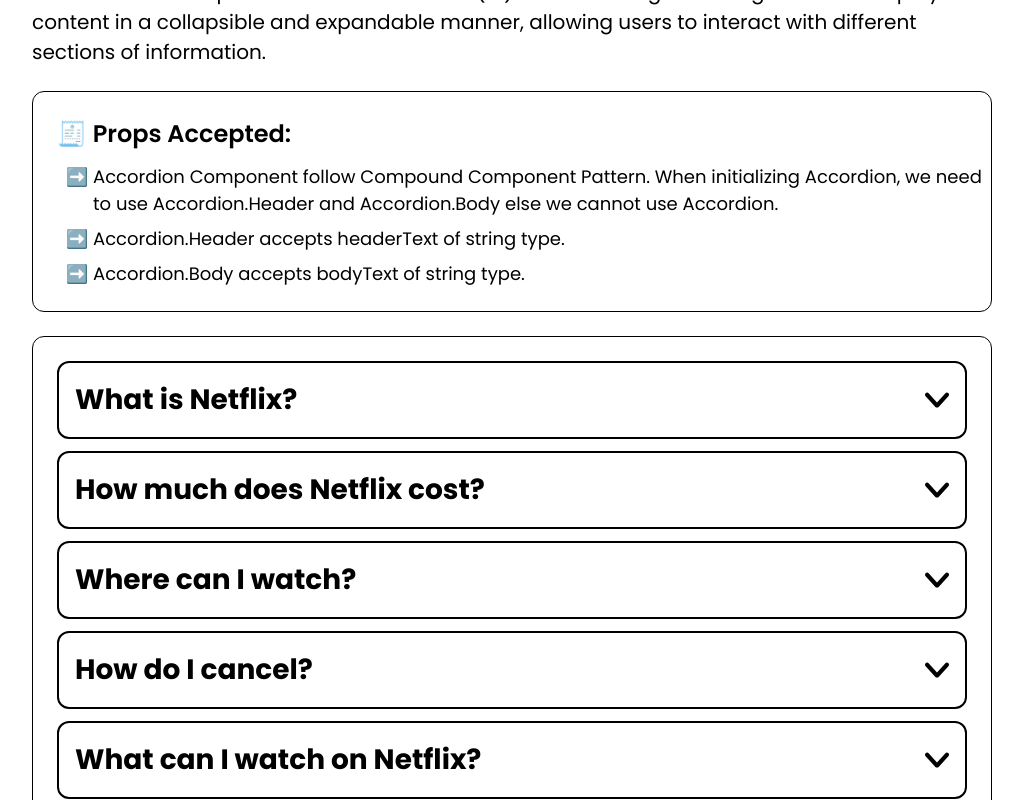
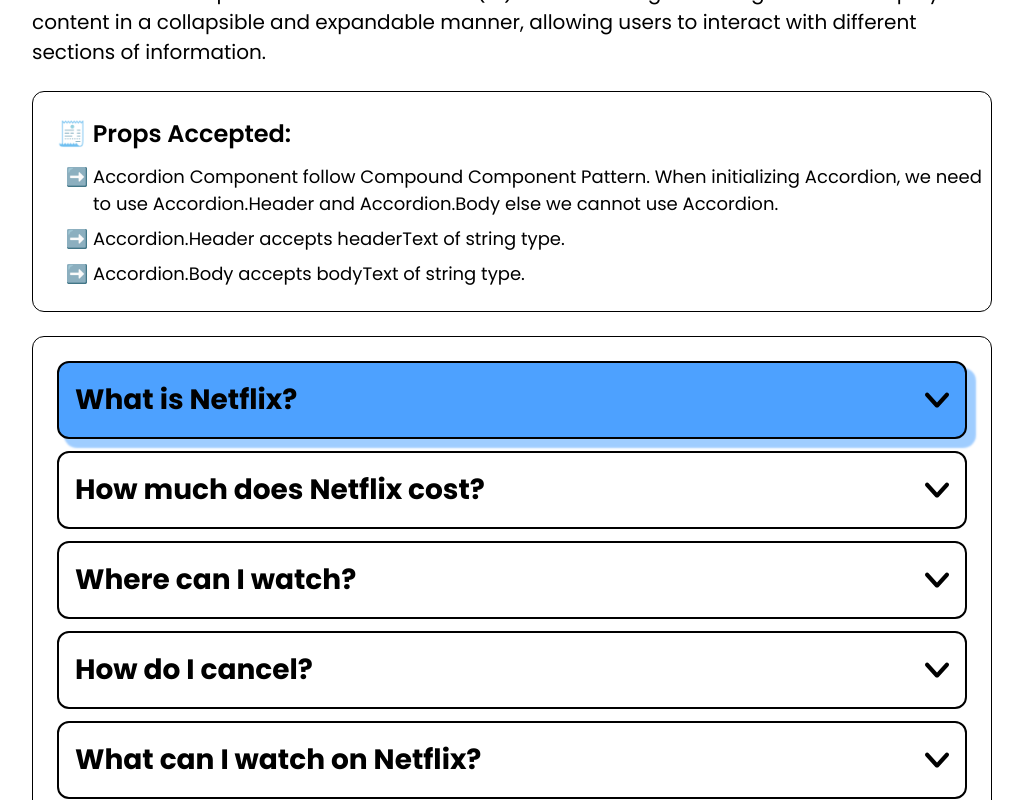
Before and after one commit to yadavrashindra5/react-components, a React (Vite) app: page / in a window 1280 px wide. In both pictures the pointer is over the element 640 px from the left and 4172 px from the top of the page. Shown: the part 3772-4572 px from the top of the page, without its empty margins (128-1151 px from the left). Built offline with nearby package versions, Linux system fonts and the light colour scheme.

Commit message:
added some more styling to accordion

```diff
--- a/src/components/Accordion/accordion.module.css
+++ b/src/components/Accordion/accordion.module.css
@@ -2,8 +2,12 @@
   border: 0.2rem solid #000;
   border-radius: 1.2rem;
   margin-bottom: 1.2rem;
-  height: auto;
-  animation: height 0.5s ease;
+}
+
+.accordion:hover {
+  background-color: var(--primary-color);
+  box-shadow: 8px 8px 2px 1px #0079ff60;
+  transition: 300ms;
 }
 
 .accordion_heading {
```
